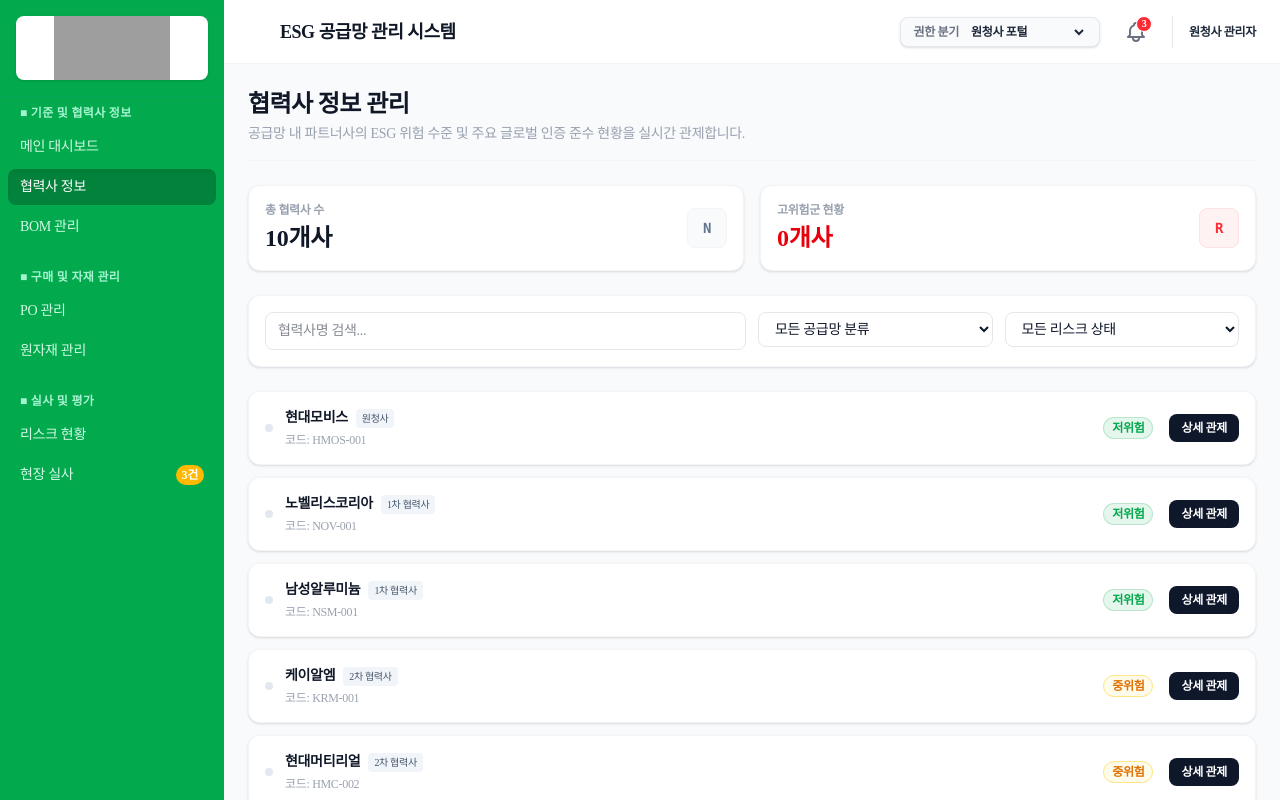
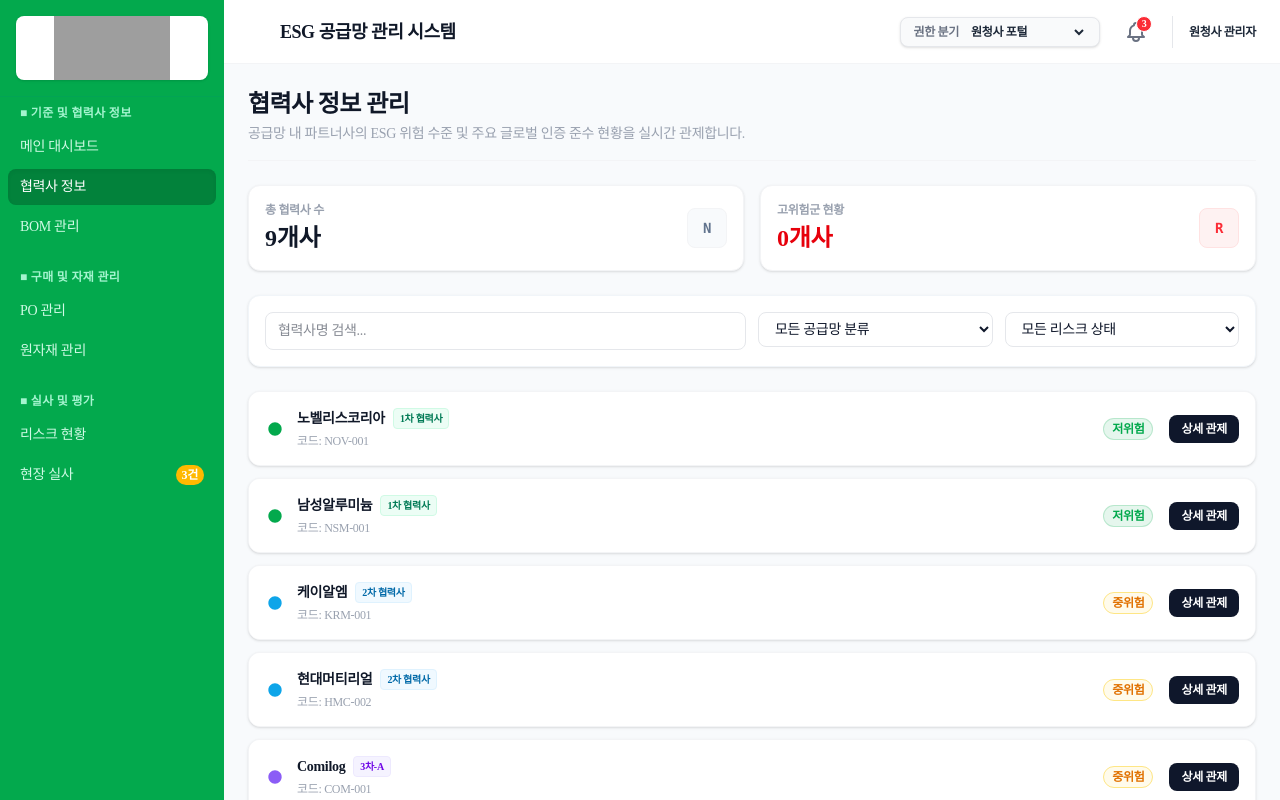
Before and after one commit to shell-files/dev_triplevalues, a React app in the folder frontend/: page / in a window 1280 px wide. Both pictures are taken after a click on the button "협력사 정보". Built offline with nearby package versions, Linux system fonts and the light colour scheme; grey boxes are pictures that could not be loaded; the HTML template or start-up script is replaced by a standard one.

Commit message:
[FE] 협력사 리스트 UI 수정  (#19)

```diff
--- a/frontend/src/homes/admin/partners/PartnerList.jsx
+++ b/frontend/src/homes/admin/partners/PartnerList.jsx
@@ -1,14 +1,14 @@
 import React, { useState } from "react";
 import { Card } from "@components/Common/Card";
 import { RChip } from "@components/Common/Chip";
+import CircleIcon from "@components/Common/Icons/CircleIcon";
 
 const PartnerList = ({ userRole, partnerRegistration, setSelPartner, apiCompanies }) => {
-  const [selCo, setSelCo] = useState(null);
   const [search, setSearch] = useState("");
   const [tierFilter, setTierFilter] = useState("all");
   const [riskFilter, setRiskFilter] = useState("all");
 
-  const companies = apiCompanies || [];
+  const companies = (apiCompanies || []).filter((c) => c.tier !== 0);
 
   const g = (c, key) => {
     if (key === "id") return c.id || c.partner_id;
@@ -16,6 +16,31 @@ const PartnerList = ({ userRole, partnerRegistration, setSelPartner, apiCompanie
     if (key === "short") return c.short || c.short_name || "";
     if (key === "tierLabel") return c.tierLabel || c.tier_label || "";
     return c[key];
+  };
+
+  const getTierTheme = (tier) => {
+    if (tier === 1) {
+      return {
+        color: "#03a94d",
+        bgClass: "bg-emerald-50 text-emerald-700 border-emerald-100"
+      };
+    }
+    if (tier === 2) {
+      return {
+        color: "#0ea5e9",
+        bgClass: "bg-sky-50 text-sky-700 border-sky-100"
+      };
+    }
+    if (tier === 3) {
+      return {
+        color: "#8b5cf6",
+        bgClass: "bg-violet-50 text-violet-700 border-violet-100"
+      };
+    }
+    return {
+      color: "#64748b",
+      bgClass: "bg-slate-50 text-slate-500 border-slate-100"
+    };
   };
 
   const totalCompanies = companies.length;
@@ -109,20 +134,21 @@ const PartnerList = ({ userRole, partnerRegistration, setSelPartner, apiCompanie
       <div className="space-y-3">
         {filtered.length > 0 ? (
           filtered.map((c) => {
-            const displayCo = c;
-            const isSelected = selCo === g(c, "id");
+            const theme = getTierTheme(c.tier);
             return (
               <Card key={g(c, "id")} className="overflow-hidden border-gray-100 hover:border-gray-200 transition-all">
                 <div
                   className="p-4 flex items-center justify-between cursor-pointer select-none bg-white"
-                  onClick={() => setSelCo(isSelected ? null : g(c, "id"))}
+                  onClick={() => {
+                    if (setSelPartner) setSelPartner(c);
+                  }}
                 >
                   <div className="flex items-center gap-3">
-                    <div className="w-2 h-2 rounded-full bg-slate-200" />
+                    <CircleIcon className="w-5 h-5" color={theme.color} />
                     <div>
                       <div className="flex items-center gap-2">
                         <span className="font-bold text-gray-900 text-sm">{g(c, "short")}</span>
-                        <span className="text-[10px] bg-slate-100 text-slate-600 px-1.5 py-0.5 rounded font-medium">{g(c, "tierLabel")}</span>
+                        <span className={`text-[10px] px-1.5 py-0.5 rounded font-bold border ${theme.bgClass}`}>{g(c, "tierLabel")}</span>
                       </div>
                       <p className="text-xs text-gray-400 mt-1">코드: {g(c, "id")}</p>
                     </div>
@@ -140,36 +166,6 @@ const PartnerList = ({ userRole, partnerRegistration, setSelPartner, apiCompanie
                     </button>
                   </div>
                 </div>
-
-                {isSelected && (
-                  <div className="border-t border-gray-50 bg-slate-50/30 p-4 space-y-4 animate-fade-in">
-                    <div>
-                      <p className="text-xs font-bold text-gray-900 mb-2">7대 글로벌 규제 인증 문서 준수율 현황</p>
-                      <div className="grid grid-cols-2 sm:grid-cols-4 lg:grid-cols-7 gap-2 text-xs">
-                        {[
-                          ["ISO 14001 환경경영", displayCo.iso14001],
-                          ["ISO 45001 안전보건", displayCo.iso45001],
-                          ["IATF 16949 품질", displayCo.iatf],
-                          ["RBA 책임비즈니스", displayCo.rba],
-                          ["CMRT 분쟁광물", displayCo.cmrt],
-                          ["RMAP 책임광물", displayCo.rmap],
-                          ["EMAT 전기차광물", displayCo.emat],
-                        ].map((pair, i) => {
-                          const val = pair[1] || "N";
-                          const isY = val === "Y";
-                          return (
-                            <div key={i} className="bg-white border border-gray-100 rounded-xl p-2.5 flex flex-col justify-between shadow-2xs">
-                              <p className="text-gray-400 font-semibold text-[10px] tracking-tight mb-1">{pair[0]}</p>
-                              <span className={"inline-block text-[10px] px-1.5 py-0.5 rounded font-bold border text-center " + (isY ? "bg-emerald-50 text-emerald-700 border-emerald-100" : "bg-slate-50 text-slate-400 border-slate-100")}>
-                                {isY ? "Y (준수)" : "N (미준수)"}
-                              </span>
-                            </div>
-                          );
-                        })}
-                      </div>
-                    </div>
-                  </div>
-                )}
               </Card>
             );
           })
```
